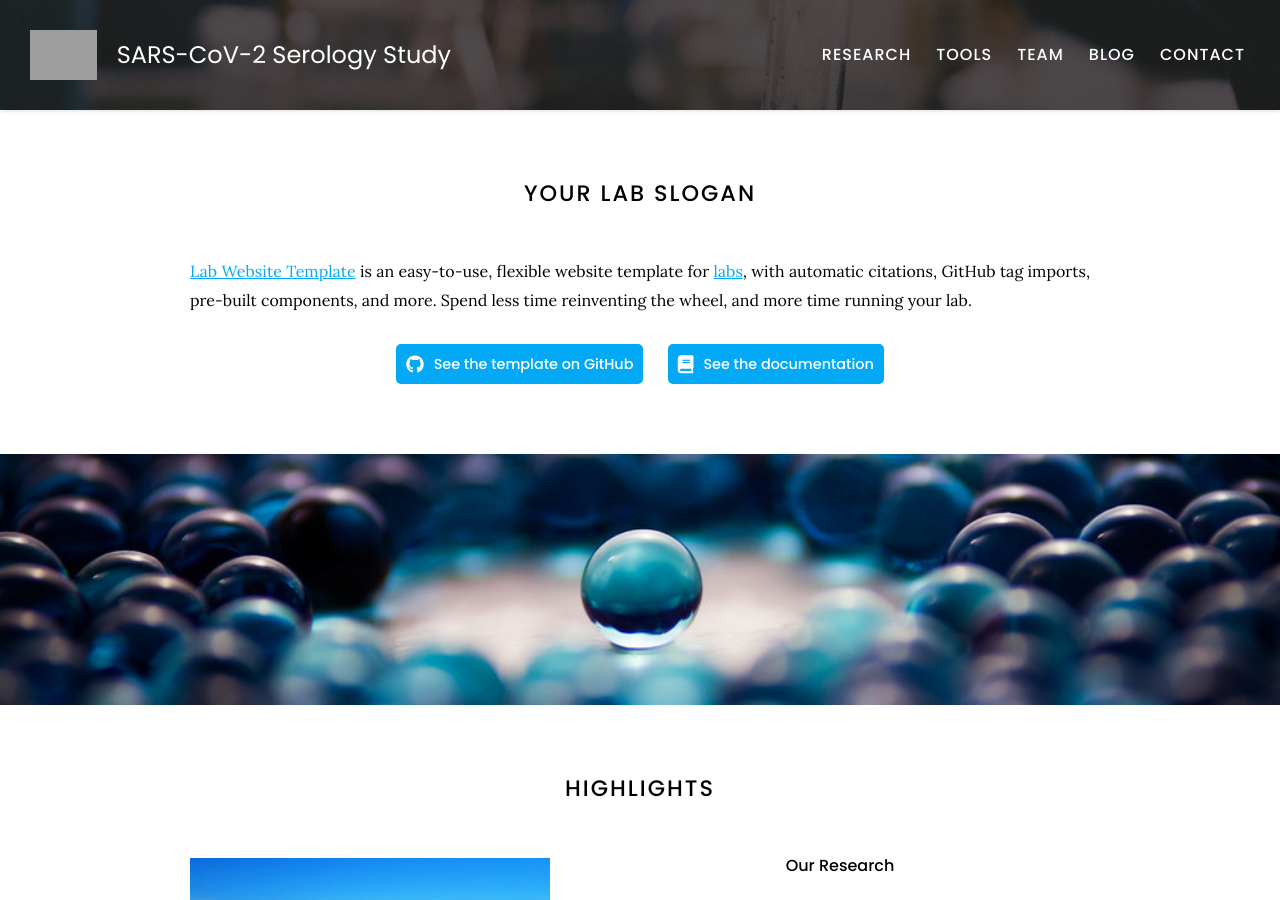
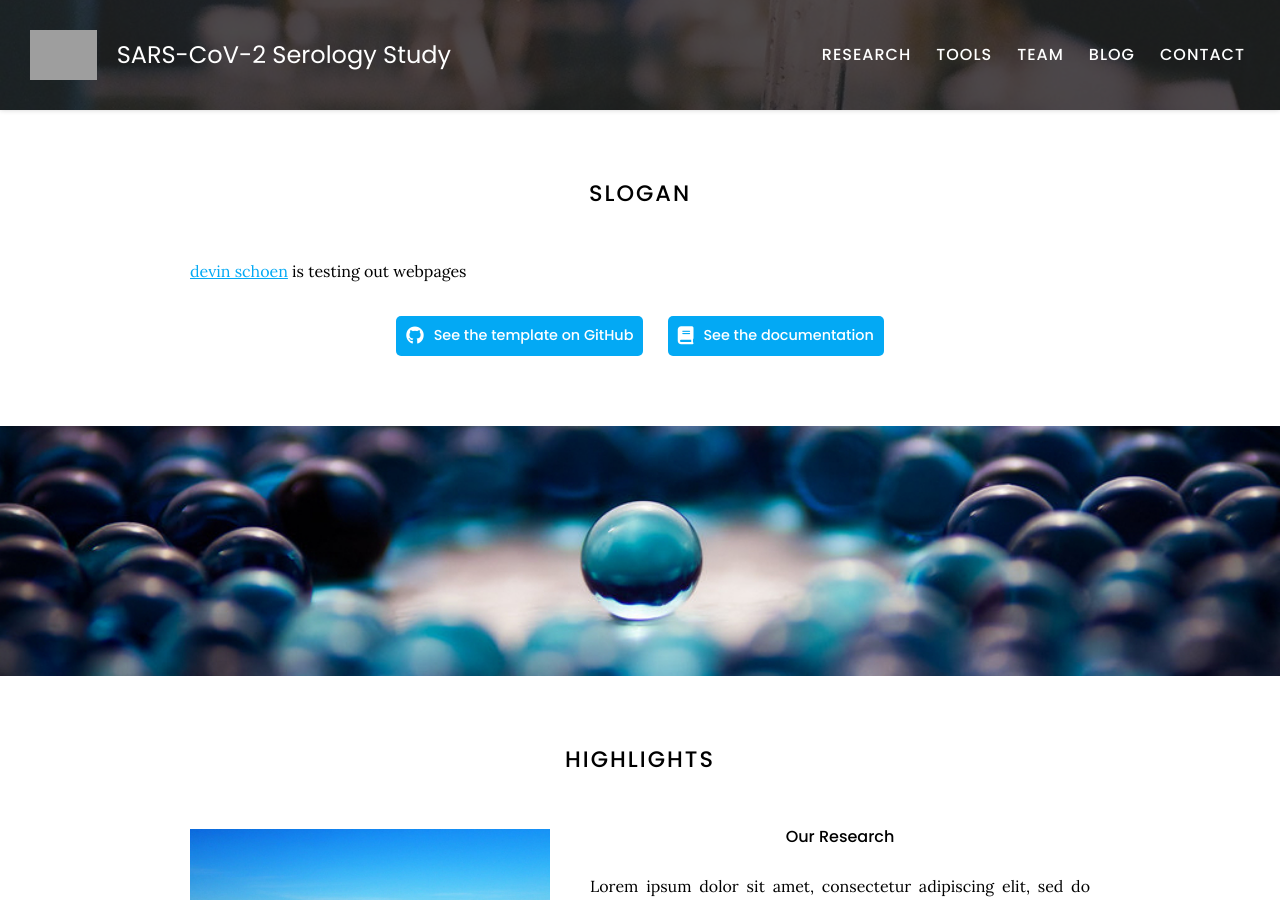
Before and after one commit to devin-schoen/schoen-test, a Jekyll site: the page built from index.md, in a window 1280 px wide and 900 px high. Built offline with Jekyll 4.4.1, drawn with Linux system fonts in a browser that asks for light colours; grey boxes are pictures that could not be loaded.

Commit message:
Update index.md

```diff
--- a/index.md
+++ b/index.md
@@ -2,10 +2,10 @@
 title: Home
 ---
 
-# Your Lab Slogan
+# Slogan
 
-[Lab Website Template](https://github.com/greenelab/lab-website-template) is an easy-to-use, flexible website template for [labs](https://www.greenelab.com/), with automatic citations, GitHub tag imports, pre-built components, and more.
-Spend less time reinventing the wheel, and more time running your lab.
+[devin schoen](https://github.com/devin-schoen) is testing out webpages
+
 
 {%
   include link.html
```
